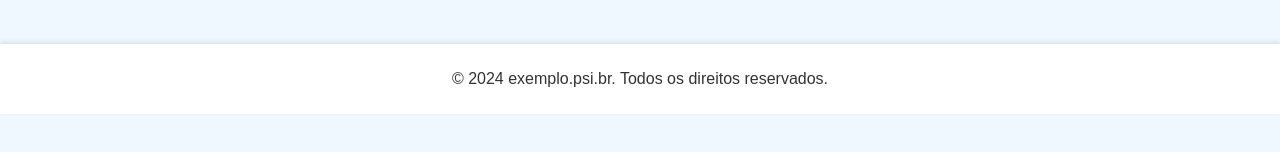
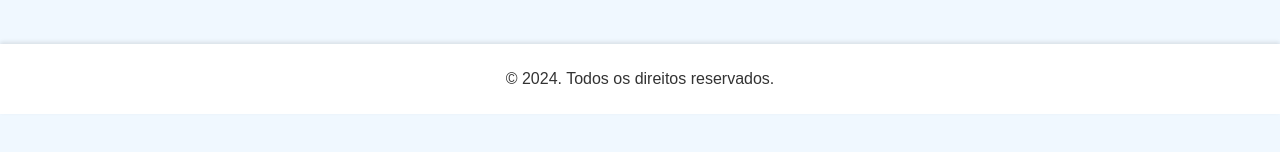
Before and after one commit to markkyn/SimpleStaticWebsite, a plain HTML site: page SimpleStaticWebsite/index.html in a window 1280 px wide. Shown: the part 530-682 px from the top of the page. Drawn offline with Linux system fonts and the light colour scheme; files that its build step writes are made by us from their sources.

Commit message:
Update index.html

```diff
--- a/SimpleStaticWebsite/index.html
+++ b/SimpleStaticWebsite/index.html
@@ -38,7 +38,7 @@
         </section>
     </main>
     <footer>
-        <p>© 2024 exemplo.psi.br. Todos os direitos reservados.</p>
+        <p>© 2024. Todos os direitos reservados.</p>
     </footer>
 </body>
 </html>
```
